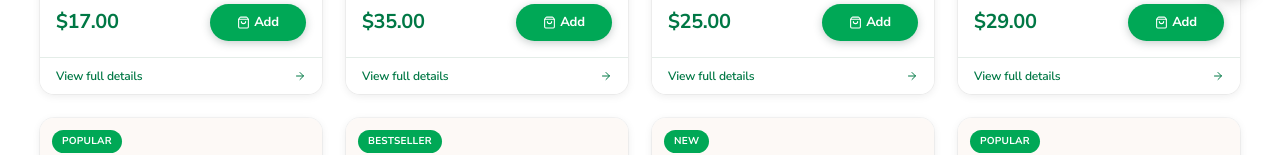
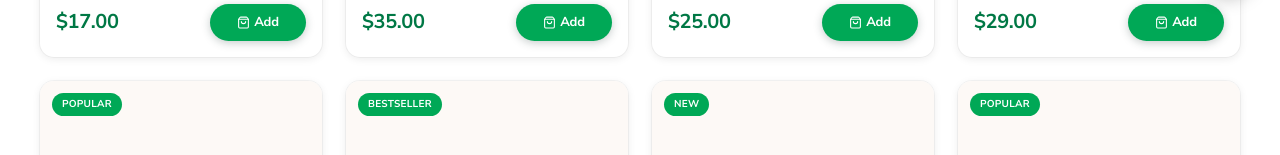
Before and after one commit to xUrbanShotsx/biogardeners, a Next.js app: page /products in a window 1280 px wide. Shown: the part 784-939 px from the top of the page. Built offline with nearby package versions, Linux system fonts and the light colour scheme; no server answers.

Commit message:
feat: remove AI hover popup and view full details footer from product cards
Co-Authored-By: Claude Sonnet 4.6 <noreply@anthropic.com>

```diff
--- a/app/products/products-client.tsx
+++ b/app/products/products-client.tsx
@@ -4,7 +4,7 @@ import { useState } from "react"; // kept for QuickPickCard internal state
 import Link from "next/link";
 import Image from "next/image";
 import { motion, AnimatePresence } from "framer-motion";
-import { ShoppingBag, Star, TrendingUp, Check, ArrowRight, Package } from "lucide-react";
+import { ShoppingBag, Star, TrendingUp, Check, Package } from "lucide-react";
 import { useCart } from "@/lib/cart-context";
 import { useAi }  from "@/lib/ai-context";
 import { type ShopifyProduct } from "@/lib/shopify";
@@ -143,10 +143,9 @@ function QuickPickCard({ handle, title, description, index, shopifyVariants, sho
   imageAlt?: string;
 }) {
   const { addItem } = useCart();
-  const { showCartMessage, setHoveredProduct, setHoveredRect } = useAi();
+  const { showCartMessage } = useAi();
   const [selectedVariant, setSelectedVariant] = useState(0);
   const [addState, setAddState] = useState<"idle" | "added">("idle");
-  const [hovered, setHovered] = useState(false);
 
   const variants = VARIANTS[handle] ?? shopifyVariants;
   const variant  = variants[selectedVariant] ?? { label: "Standard", price: basePrice };
@@ -179,13 +178,6 @@ function QuickPickCard({ handle, title, description, index, shopifyVariants, sho
       transition={{ delay: index * 0.06, duration: 0.4, ease: [0.25, 0.46, 0.45, 0.94] }}
       className="flex flex-col rounded-[var(--radius-card)] overflow-hidden"
       style={{ boxShadow: "var(--shadow-card)", background: "#fff" }}
-      onMouseEnter={(e) => {
-        setHovered(true);
-        setHoveredProduct({ handle, title });
-        const r = e.currentTarget.getBoundingClientRect();
-        setHoveredRect({ top: r.top, left: r.left, right: r.right, bottom: r.bottom, width: r.width, height: r.height });
-      }}
-      onMouseLeave={() => { setHovered(false); setHoveredProduct(null); }}
     >
       {/* Image area */}
       <Link href={`/products/${handle}`} className="block">
@@ -341,19 +333,6 @@ function QuickPickCard({ handle, title, description, index, shopifyVariants, sho
         </div>
       </div>
 
-      {/* View details footer */}
-      <Link
-        href={`/products/${handle}`}
-        className="flex items-center justify-between px-4 py-2.5 text-xs font-semibold transition-colors duration-150"
-        style={{
-          borderTop: "1px solid var(--ceramic)",
-          color: "var(--green-bio)",
-          background: "var(--surface-alt)",
-        }}
-      >
-        <span>View full details</span>
-        <ArrowRight size={12} />
-      </Link>
     </motion.article>
   );
 }
```
